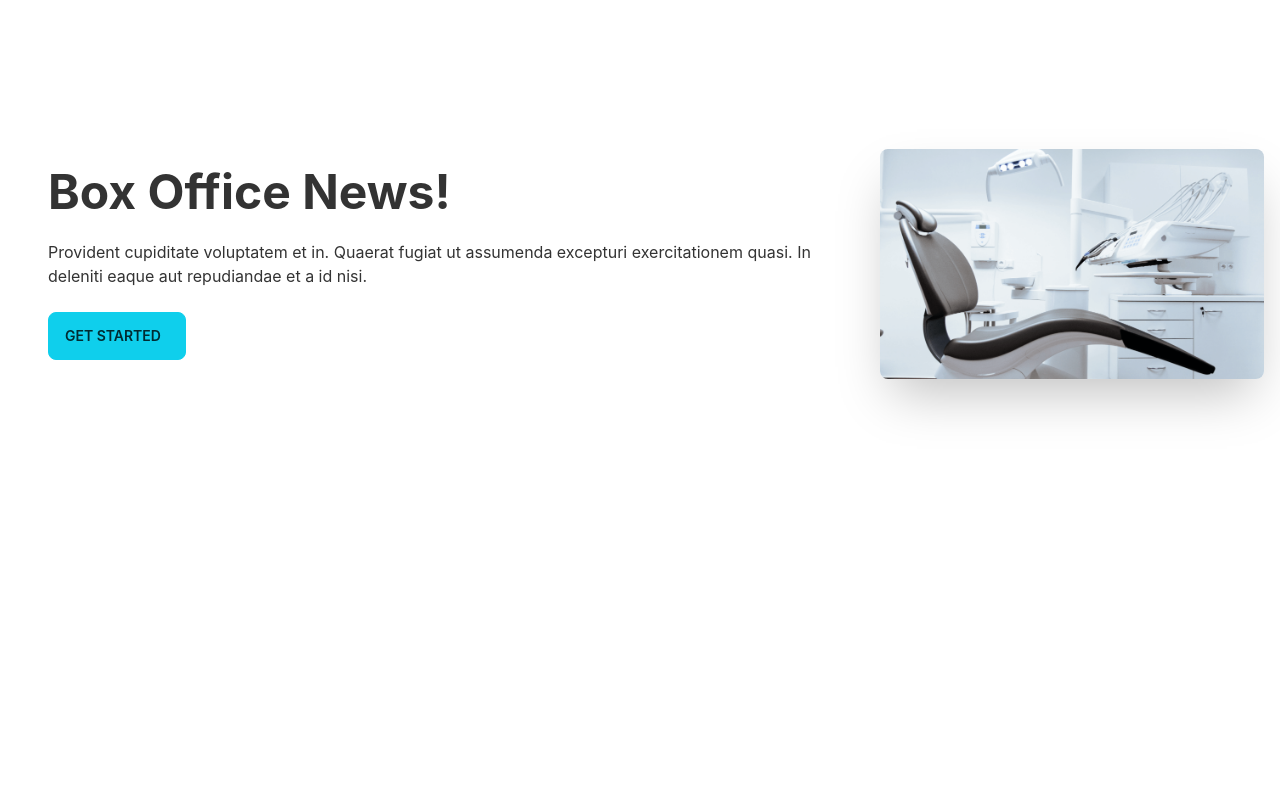
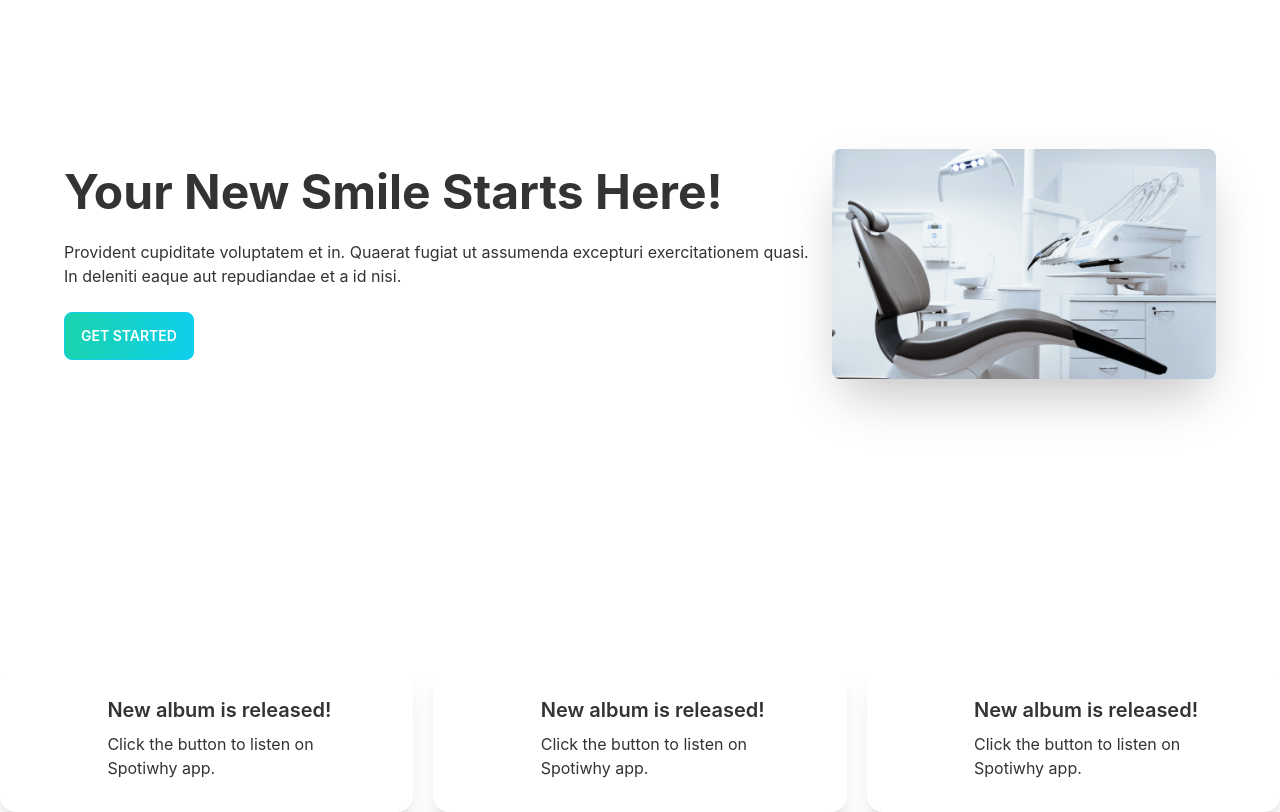
Before and after one commit to Ohi20/FinalProject-PH, a React (Create React App) app: page / in a window 1280 px wide. Shown: the part 200-1012 px from the top of the page. Before the commit the page ends 864 px from the top, so only its background shows below. Built offline with nearby package versions, Linux system fonts and the light colour scheme; the HTML template or start-up script is replaced by a standard one.

Commit message:
cards added

```diff
--- a/src/Pages/Home/Banner.js
+++ b/src/Pages/Home/Banner.js
@@ -1,16 +1,16 @@
 import React from 'react';
-import chair from "../../assets/images/chair.png"
+import chair from "../../assets/images/chair.png";
 
 const Banner = () => {
     return (
         <div>
-            <div class="hero min-h-screen pl-6">
-  <div class="hero-content flex-col pl-6 lg:flex-row-reverse">
+            <div class="hero min-h-screen px-12">
+  <div class="hero-content flex-col  lg:flex-row-reverse">
     <img src={chair} class=" max-w-sm rounded-lg shadow-2xl" />
     <div>
-      <h1 class="text-5xl pr-6 font-bold">Box Office News!</h1>
-      <p class="py-6 pr-6">Provident cupiditate voluptatem et in. Quaerat fugiat ut assumenda excepturi exercitationem quasi. In deleniti eaque aut repudiandae et a id nisi.</p>
-      <button class="btn btn-primary pr-6">Get Started</button>
+      <h1 class="text-5xl  font-bold">Your New Smile Starts Here!</h1>
+      <p class="py-6 ">Provident cupiditate voluptatem et in. Quaerat fugiat ut assumenda excepturi exercitationem quasi. In deleniti eaque aut repudiandae et a id nisi.</p>
+      <button class="btn btn-primary uppercase text-white font bold bg-gradient-to-r from-secondary to-primary ">Get Started</button>
     </div>
   </div>
 </div>
--- a/src/Pages/Home/Home.js
+++ b/src/Pages/Home/Home.js
@@ -1,10 +1,13 @@
 import React from 'react';
 import Banner from './Banner';
+import Info from './Info';
+
 
 const Home = () => {
     return (
         <div>
             <Banner></Banner>
+            <Info></Info>
         </div>
     );
 };
--- /dev/null
+++ b/src/Pages/Home/Info.js
@@ -0,0 +1,15 @@
+import React from 'react';
+import InfoCard from './InfoCard';
+import clock from "../../assets/icons/clock.svg";
+
+const Info = () => {
+    return (
+        <div className='grid grid-cols-1 lg:grid-cols-3 gap-5'>
+            <InfoCard  img={clock}></InfoCard>
+            <InfoCard  img={clock}></InfoCard>
+            <InfoCard  img={clock}></InfoCard>
+        </div>
+    );
+};
+
+export default Info;
--- /dev/null
+++ b/src/Pages/Home/InfoCard.js
@@ -0,0 +1,18 @@
+import React from 'react';
+
+const InfoCard = ({img}) => {
+    return (
+        <div>
+            <div class="card lg:card-side bg-base-100 shadow-xl bg-accent">
+  <figure><img src={img} alt="Album"/></figure>
+  <div class="card-body">
+    <h2 class="card-title">New album is released!</h2>
+    <p>Click the button to listen on Spotiwhy app.</p>
+
+  </div>
+</div>
+        </div>
+    );
+};
+
+export default InfoCard;
--- a/tailwind.config.js
+++ b/tailwind.config.js
@@ -1,7 +1,14 @@
+
+
 module.exports = {
   content: ["./src/**/*.{html,js}"],
   theme: {
-    extend: {},
+    extend:  {
+      backgroundImage: {
+        'hero-pattern': "url('../../')",
+
+      },
+    },
   },
   daisyui: {
     themes: [
@@ -14,6 +21,7 @@
           "base-100": "#ffffff",
         },
       },
+
       "white",
       "cupcake",
     ],
```
